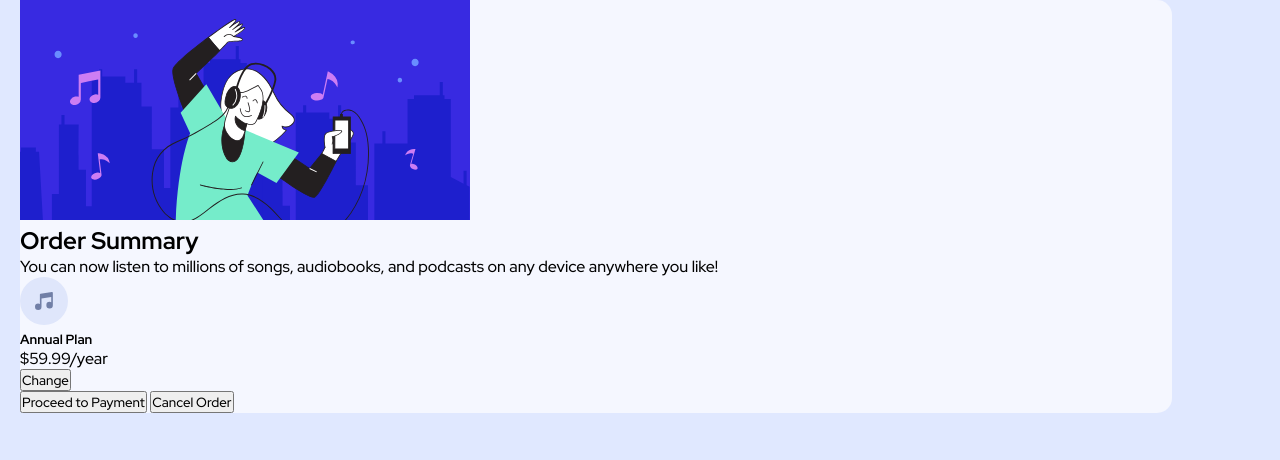
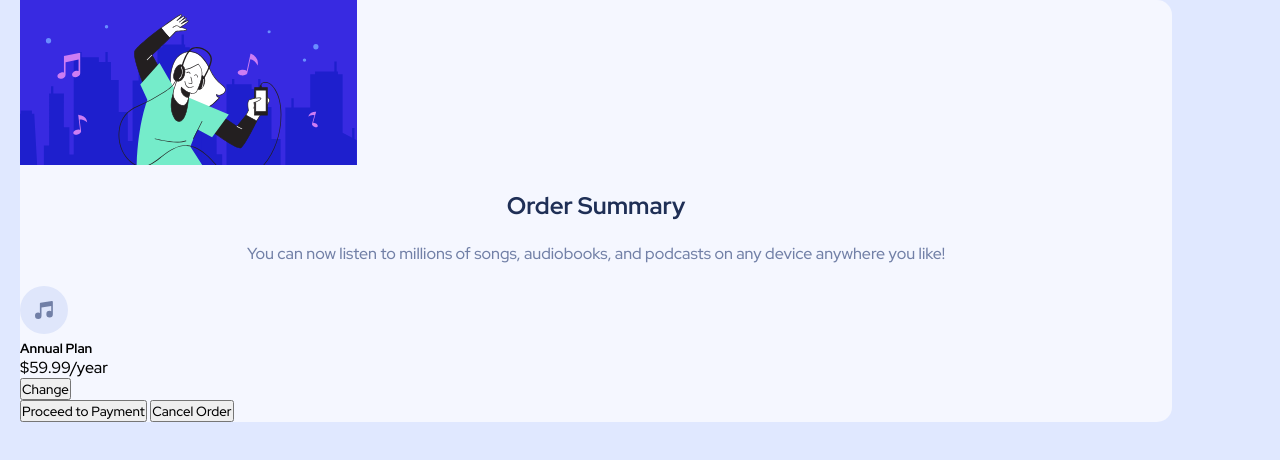
Before and after one commit to mohamed-abdelahi-haibelty/Order-summary-component, a plain HTML site: page index.html in a window 1280 px wide. Drawn offline with Linux system fonts and the light colour scheme.

Commit message:
add h2,p and iamge styles

```diff
--- a/styles.css
+++ b/styles.css
@@ -21,3 +21,23 @@ body{
     border-radius: 15px;
     background-color: var(--Very-pale-blue);
 }
+.image{
+    width:337px;
+    margin-bottom: 20px;
+}
+.image img{
+    width: 100%;
+}
+.text{
+    text-align: center;
+}
+
+h2{
+    color:var(--Dark-blue);
+    margin-bottom: 20px;
+}
+p{
+    color:var(--Desaturated-blue);
+    margin-bottom: 20px;
+    line-height: 1.6;
+}
```
